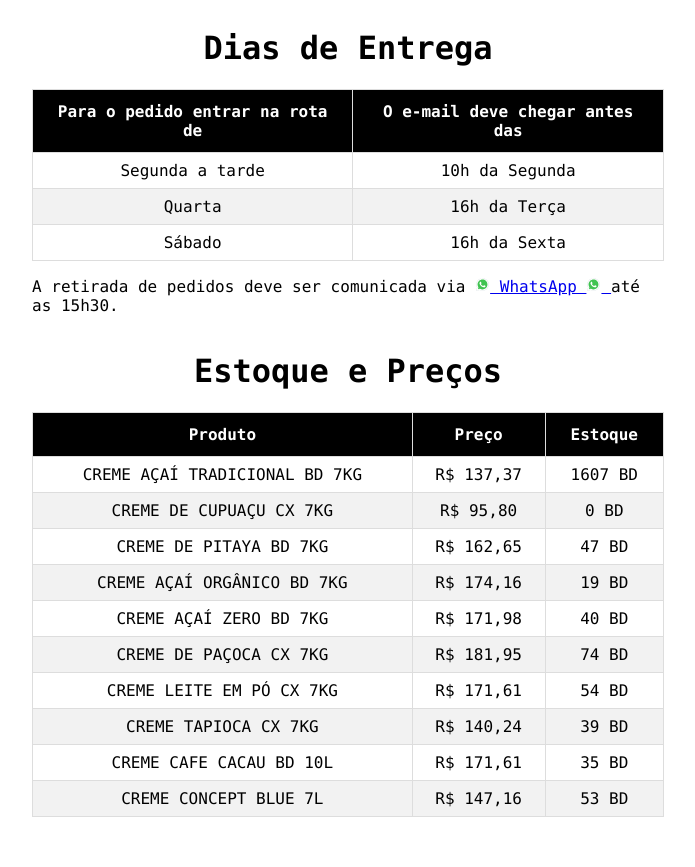
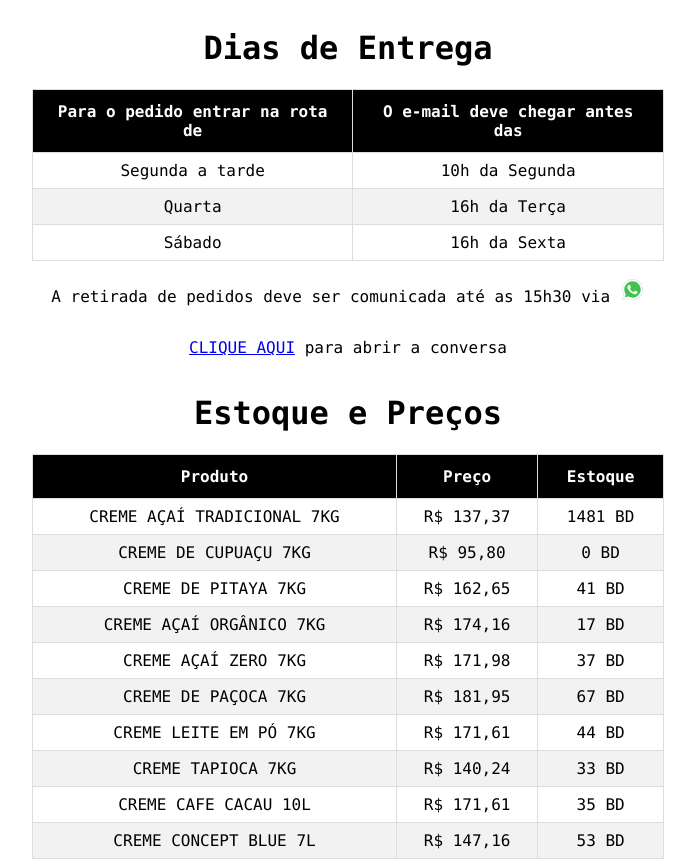
Before and after one commit to analista-up/info-acai-concept, a plain HTML site: page index.html in a window 1280 px wide. Shown: the whole page, without its empty margins (292-987 px from the left). Before the commit the page ends 825 px from the top, so only its background shows below. Drawn offline with Linux system fonts and the light colour scheme.

Commit message:
Atualização
Atualizado dia 17/05 as 09h50

```diff
--- a/index.html
+++ b/index.html
@@ -4,8 +4,8 @@
         <title>
             UP Distribuidora | Açaí Concept
         </title>
-  <meta charset="utf-8"/>
-  <link href="styles.css" rel="stylesheet" type="text/css"/>
+        <meta charset="utf-8" />
+        <link href="styles.css" rel="stylesheet" type="text/css" />
     </head>
     <body>
         <div>
@@ -51,35 +51,33 @@
                 </tbody>
             </table>
             <p>
-    A retirada de pedidos deve ser comunicada via
-    <a href="https://wa.me/558293442313">
-     <svg height="15" viewbox="0 0 48 48" width="15" x="0px" xmlns="http://www.w3.org/2000/svg" y="0px">
-      <path d="M4.9,43.3l2.7-9.8C5.9,30.6,5,27.3,5,24C5,13.5,13.5,5,24,5c5.1,0,9.8,2,13.4,5.6	C41,14.2,43,18.9,43,24c0,10.5-8.5,19-19,19c0,0,0,0,0,0h0c-3.2,0-6.3-0.8-9.1-2.3L4.9,43.3z" fill="#fff">
+                A retirada de pedidos deve ser comunicada até as 15h30 via
+                <svg height="25" viewbox="0 0 48 48" width="25" x="0px" xmlns="http://www.w3.org/2000/svg" y="0px">
+                    <path
+                        d="M4.9,43.3l2.7-9.8C5.9,30.6,5,27.3,5,24C5,13.5,13.5,5,24,5c5.1,0,9.8,2,13.4,5.6	C41,14.2,43,18.9,43,24c0,10.5-8.5,19-19,19c0,0,0,0,0,0h0c-3.2,0-6.3-0.8-9.1-2.3L4.9,43.3z"
+                        fill="#fff">
                     </path>
-      <path d="M4.9,43.8c-0.1,0-0.3-0.1-0.4-0.1c-0.1-0.1-0.2-0.3-0.1-0.5L7,33.5c-1.6-2.9-2.5-6.2-2.5-9.6	C4.5,13.2,13.3,4.5,24,4.5c5.2,0,10.1,2,13.8,5.7c3.7,3.7,5.7,8.6,5.7,13.8c0,10.7-8.7,19.5-19.5,19.5c-3.2,0-6.3-0.8-9.1-2.3	L5,43.8C5,43.8,4.9,43.8,4.9,43.8z" fill="#fff">
+                    <path
+                        d="M4.9,43.8c-0.1,0-0.3-0.1-0.4-0.1c-0.1-0.1-0.2-0.3-0.1-0.5L7,33.5c-1.6-2.9-2.5-6.2-2.5-9.6	C4.5,13.2,13.3,4.5,24,4.5c5.2,0,10.1,2,13.8,5.7c3.7,3.7,5.7,8.6,5.7,13.8c0,10.7-8.7,19.5-19.5,19.5c-3.2,0-6.3-0.8-9.1-2.3	L5,43.8C5,43.8,4.9,43.8,4.9,43.8z"
+                        fill="#fff">
                     </path>
-      <path d="M24,5c5.1,0,9.8,2,13.4,5.6C41,14.2,43,18.9,43,24c0,10.5-8.5,19-19,19h0c-3.2,0-6.3-0.8-9.1-2.3	L4.9,43.3l2.7-9.8C5.9,30.6,5,27.3,5,24C5,13.5,13.5,5,24,5 M24,43L24,43L24,43 M24,43L24,43L24,43 M24,4L24,4C13,4,4,13,4,24	c0,3.4,0.8,6.7,2.5,9.6L3.9,43c-0.1,0.3,0,0.7,0.3,1c0.2,0.2,0.4,0.3,0.7,0.3c0.1,0,0.2,0,0.3,0l9.7-2.5c2.8,1.5,6,2.2,9.2,2.2	c11,0,20-9,20-20c0-5.3-2.1-10.4-5.8-14.1C34.4,6.1,29.4,4,24,4L24,4z" fill="#cfd8dc">
+                    <path
+                        d="M24,5c5.1,0,9.8,2,13.4,5.6C41,14.2,43,18.9,43,24c0,10.5-8.5,19-19,19h0c-3.2,0-6.3-0.8-9.1-2.3	L4.9,43.3l2.7-9.8C5.9,30.6,5,27.3,5,24C5,13.5,13.5,5,24,5 M24,43L24,43L24,43 M24,43L24,43L24,43 M24,4L24,4C13,4,4,13,4,24	c0,3.4,0.8,6.7,2.5,9.6L3.9,43c-0.1,0.3,0,0.7,0.3,1c0.2,0.2,0.4,0.3,0.7,0.3c0.1,0,0.2,0,0.3,0l9.7-2.5c2.8,1.5,6,2.2,9.2,2.2	c11,0,20-9,20-20c0-5.3-2.1-10.4-5.8-14.1C34.4,6.1,29.4,4,24,4L24,4z"
+                        fill="#cfd8dc">
                     </path>
-      <path d="M35.2,12.8c-3-3-6.9-4.6-11.2-4.6C15.3,8.2,8.2,15.3,8.2,24c0,3,0.8,5.9,2.4,8.4L11,33l-1.6,5.8	l6-1.6l0.6,0.3c2.4,1.4,5.2,2.2,8,2.2h0c8.7,0,15.8-7.1,15.8-15.8C39.8,19.8,38.2,15.8,35.2,12.8z" fill="#40c351">
+                    <path
+                        d="M35.2,12.8c-3-3-6.9-4.6-11.2-4.6C15.3,8.2,8.2,15.3,8.2,24c0,3,0.8,5.9,2.4,8.4L11,33l-1.6,5.8	l6-1.6l0.6,0.3c2.4,1.4,5.2,2.2,8,2.2h0c8.7,0,15.8-7.1,15.8-15.8C39.8,19.8,38.2,15.8,35.2,12.8z"
+                        fill="#40c351">
                     </path>
-      <path clip-rule="evenodd" d="M19.3,16c-0.4-0.8-0.7-0.8-1.1-0.8c-0.3,0-0.6,0-0.9,0	s-0.8,0.1-1.3,0.6c-0.4,0.5-1.7,1.6-1.7,4s1.7,4.6,1.9,4.9s3.3,5.3,8.1,7.2c4,1.6,4.8,1.3,5.7,1.2c0.9-0.1,2.8-1.1,3.2-2.3	c0.4-1.1,0.4-2.1,0.3-2.3c-0.1-0.2-0.4-0.3-0.9-0.6s-2.8-1.4-3.2-1.5c-0.4-0.2-0.8-0.2-1.1,0.2c-0.3,0.5-1.2,1.5-1.5,1.9	c-0.3,0.3-0.6,0.4-1,0.1c-0.5-0.2-2-0.7-3.8-2.4c-1.4-1.3-2.4-2.8-2.6-3.3c-0.3-0.5,0-0.7,0.2-1c0.2-0.2,0.5-0.6,0.7-0.8	c0.2-0.3,0.3-0.5,0.5-0.8c0.2-0.3,0.1-0.6,0-0.8C20.6,19.3,19.7,17,19.3,16z" fill="#fff" fill-rule="evenodd">
+                    <path clip-rule="evenodd"
+                        d="M19.3,16c-0.4-0.8-0.7-0.8-1.1-0.8c-0.3,0-0.6,0-0.9,0	s-0.8,0.1-1.3,0.6c-0.4,0.5-1.7,1.6-1.7,4s1.7,4.6,1.9,4.9s3.3,5.3,8.1,7.2c4,1.6,4.8,1.3,5.7,1.2c0.9-0.1,2.8-1.1,3.2-2.3	c0.4-1.1,0.4-2.1,0.3-2.3c-0.1-0.2-0.4-0.3-0.9-0.6s-2.8-1.4-3.2-1.5c-0.4-0.2-0.8-0.2-1.1,0.2c-0.3,0.5-1.2,1.5-1.5,1.9	c-0.3,0.3-0.6,0.4-1,0.1c-0.5-0.2-2-0.7-3.8-2.4c-1.4-1.3-2.4-2.8-2.6-3.3c-0.3-0.5,0-0.7,0.2-1c0.2-0.2,0.5-0.6,0.7-0.8	c0.2-0.3,0.3-0.5,0.5-0.8c0.2-0.3,0.1-0.6,0-0.8C20.6,19.3,19.7,17,19.3,16z"
+                        fill="#fff" fill-rule="evenodd">
                     </path>
                 </svg>
-     WhatsApp
-     <svg height="15" viewbox="0 0 48 48" width="15" x="0px" xmlns="http://www.w3.org/2000/svg" y="0px">
-      <path d="M4.9,43.3l2.7-9.8C5.9,30.6,5,27.3,5,24C5,13.5,13.5,5,24,5c5.1,0,9.8,2,13.4,5.6	C41,14.2,43,18.9,43,24c0,10.5-8.5,19-19,19c0,0,0,0,0,0h0c-3.2,0-6.3-0.8-9.1-2.3L4.9,43.3z" fill="#fff">
-      </path>
-      <path d="M4.9,43.8c-0.1,0-0.3-0.1-0.4-0.1c-0.1-0.1-0.2-0.3-0.1-0.5L7,33.5c-1.6-2.9-2.5-6.2-2.5-9.6	C4.5,13.2,13.3,4.5,24,4.5c5.2,0,10.1,2,13.8,5.7c3.7,3.7,5.7,8.6,5.7,13.8c0,10.7-8.7,19.5-19.5,19.5c-3.2,0-6.3-0.8-9.1-2.3	L5,43.8C5,43.8,4.9,43.8,4.9,43.8z" fill="#fff">
-      </path>
-      <path d="M24,5c5.1,0,9.8,2,13.4,5.6C41,14.2,43,18.9,43,24c0,10.5-8.5,19-19,19h0c-3.2,0-6.3-0.8-9.1-2.3	L4.9,43.3l2.7-9.8C5.9,30.6,5,27.3,5,24C5,13.5,13.5,5,24,5 M24,43L24,43L24,43 M24,43L24,43L24,43 M24,4L24,4C13,4,4,13,4,24	c0,3.4,0.8,6.7,2.5,9.6L3.9,43c-0.1,0.3,0,0.7,0.3,1c0.2,0.2,0.4,0.3,0.7,0.3c0.1,0,0.2,0,0.3,0l9.7-2.5c2.8,1.5,6,2.2,9.2,2.2	c11,0,20-9,20-20c0-5.3-2.1-10.4-5.8-14.1C34.4,6.1,29.4,4,24,4L24,4z" fill="#cfd8dc">
-      </path>
-      <path d="M35.2,12.8c-3-3-6.9-4.6-11.2-4.6C15.3,8.2,8.2,15.3,8.2,24c0,3,0.8,5.9,2.4,8.4L11,33l-1.6,5.8	l6-1.6l0.6,0.3c2.4,1.4,5.2,2.2,8,2.2h0c8.7,0,15.8-7.1,15.8-15.8C39.8,19.8,38.2,15.8,35.2,12.8z" fill="#40c351">
-      </path>
-      <path clip-rule="evenodd" d="M19.3,16c-0.4-0.8-0.7-0.8-1.1-0.8c-0.3,0-0.6,0-0.9,0	s-0.8,0.1-1.3,0.6c-0.4,0.5-1.7,1.6-1.7,4s1.7,4.6,1.9,4.9s3.3,5.3,8.1,7.2c4,1.6,4.8,1.3,5.7,1.2c0.9-0.1,2.8-1.1,3.2-2.3	c0.4-1.1,0.4-2.1,0.3-2.3c-0.1-0.2-0.4-0.3-0.9-0.6s-2.8-1.4-3.2-1.5c-0.4-0.2-0.8-0.2-1.1,0.2c-0.3,0.5-1.2,1.5-1.5,1.9	c-0.3,0.3-0.6,0.4-1,0.1c-0.5-0.2-2-0.7-3.8-2.4c-1.4-1.3-2.4-2.8-2.6-3.3c-0.3-0.5,0-0.7,0.2-1c0.2-0.2,0.5-0.6,0.7-0.8	c0.2-0.3,0.3-0.5,0.5-0.8c0.2-0.3,0.1-0.6,0-0.8C20.6,19.3,19.7,17,19.3,16z" fill="#fff" fill-rule="evenodd">
-      </path>
-     </svg>
-    </a>
-    até as 15h30.
+            </p>
+            <p>
+                <a href="https://wa.me/558293442313">CLIQUE AQUI</a>
+                para abrir a conversa
             </p>
         </div>
         <div>
@@ -103,18 +101,18 @@
                 <tbody id="info-produtos">
                     <tr>
                         <td>
-       CREME AÇAÍ TRADICIONAL BD 7KG
+                            CREME AÇAÍ TRADICIONAL 7KG
                         </td>
                         <td>
                             R$ 137,37
                         </td>
                         <td>
-       1607 BD
+                            1481 BD
                         </td>
                     </tr>
                     <tr>
                         <td>
-       CREME DE CUPUAÇU CX 7KG
+                            CREME DE CUPUAÇU 7KG
                         </td>
                         <td>
                             R$ 95,80
@@ -125,73 +123,73 @@
                     </tr>
                     <tr>
                         <td>
-       CREME DE PITAYA BD 7KG
+                            CREME DE PITAYA 7KG
                         </td>
                         <td>
                             R$ 162,65
                         </td>
                         <td>
-       47 BD
+                            41 BD
                         </td>
                     </tr>
                     <tr>
                         <td>
-       CREME AÇAÍ ORGÂNICO BD 7KG
+                            CREME AÇAÍ ORGÂNICO 7KG
                         </td>
                         <td>
                             R$ 174,16
                         </td>
                         <td>
-       19 BD
+                            17 BD
                         </td>
                     </tr>
                     <tr>
                         <td>
-       CREME AÇAÍ ZERO BD 7KG
+                            CREME AÇAÍ ZERO 7KG
                         </td>
                         <td>
                             R$ 171,98
                         </td>
                         <td>
-       40 BD
+                            37 BD
                         </td>
                     </tr>
                     <tr>
                         <td>
-       CREME DE PAÇOCA CX 7KG
+                            CREME DE PAÇOCA 7KG
                         </td>
                         <td>
                             R$ 181,95
                         </td>
                         <td>
-       74 BD
+                            67 BD
                         </td>
                     </tr>
                     <tr>
                         <td>
-       CREME LEITE EM PÓ CX 7KG
+                            CREME LEITE EM PÓ 7KG
                         </td>
                         <td>
                             R$ 171,61
                         </td>
                         <td>
-       54 BD
+                            44 BD
                         </td>
                     </tr>
                     <tr>
                         <td>
-       CREME TAPIOCA CX 7KG
+                            CREME TAPIOCA 7KG
                         </td>
                         <td>
                             R$ 140,24
                         </td>
                         <td>
-       39 BD
+                            33 BD
                         </td>
                     </tr>
                     <tr>
                         <td>
-       CREME CAFE CACAU BD 10L
+                            CREME CAFE CACAU 10L
                         </td>
                         <td>
                             R$ 171,61
```
Also changed, not shown: templates/index.html (+4 -10 lines), db/db_info.txt, db/db_nomes.txt. Lines whose indentation alone changed are shown as unchanged.
